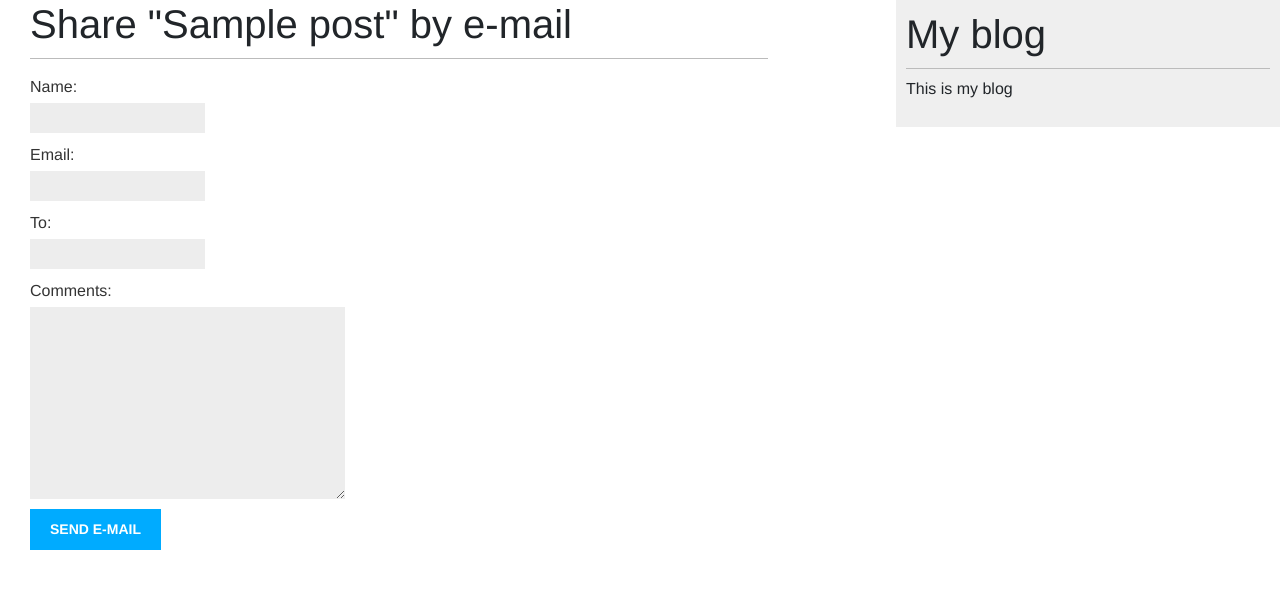
After one commit to 2005869/blog, a Django app: page /1/share/ in a window 1280 px wide. The commit adds this page. Shown: the top 589 px of the page. Run offline with Django 4.2, Linux system fonts and the light colour scheme; tables that the repository leaves empty hold one stand-in row (values such as "Sample post").

Commit message:
share a post

```diff
--- a/blog/settings.py
+++ b/blog/settings.py
@@ -123,3 +123,5 @@ STATIC_URL = 'static/'
 # https://docs.djangoproject.com/en/4.1/ref/settings/#default-auto-field
 
 DEFAULT_AUTO_FIELD = 'django.db.models.BigAutoField'
+
+EMAIL_BACKEND = 'django.core.mail.backends.console.EmailBackend'
--- a/blogapp/templates/blogapp/post/detail.html
+++ b/blogapp/templates/blogapp/post/detail.html
@@ -8,4 +8,7 @@
     Published {{ post.publish }} by {{ post.author }}
 </p>
 {{ post.body|linebreaks }}
+<p>
+    <a href="{% url 'blogapp:post_share' post.id %}">Share this post</a>
+</p>
 {% endblock %}
--- /dev/null
+++ b/blogapp/templates/blogapp/post/share.html
@@ -0,0 +1,18 @@
+{% extends 'blogapp/base.html' %}
+
+{% block title %} Share a post {% endblock %}
+
+{% block content %}
+
+{% if sent %}
+    <h1>E-mail sucessfully sent</h1>
+    <p>{{ post.title }} was successfully sent to {{ form.cleaned_data.to }}.</p>
+{% else %}
+    <h1>Share "{{ post.title }}" by e-mail</h1>
+    <form method="post">
+        {{ form.as_p }}
+        {% csrf_token %}
+        <input type="submit" value="Send e-mail">
+    </form>
+{% endif %}
+{% endblock %}
--- a/blogapp/urls.py
+++ b/blogapp/urls.py
@@ -9,4 +9,5 @@ urlpatterns = [
     # path('', views.post_list, name='post_list'),
     path('', views.PostListView.as_view(), name='post_list'),
     path('<int:year>/<int:month>/<int:day>/<slug:post>/', views.post_detail, name='post_detail'),
+    path('<int:post_id>/share/', views.post_share, name='post_share'),
 ]
--- a/blogapp/views.py
+++ b/blogapp/views.py
@@ -1,5 +1,6 @@
 from django.shortcuts import render, get_object_or_404
 from django.core.paginator import Paginator, EmptyPage, PageNotAnInteger
+from django.core.mail import send_mail
 from django.views.generic import ListView
 from . import forms
 from . import models
@@ -40,11 +41,17 @@ class PostListView(ListView):
 
 def post_share(request, post_id):
     post = get_object_or_404(models.Post, id=post_id, status='published')
+    sent = False
 
     if request.method == 'POST':
         form = forms.EmailPostForm(request.POST)
         if form.is_valid():
             cd = form.cleaned_data
+            post_url = request.build_absolute_uri(post.get_absolute_url())
+            subject = f'{cd["name"]} recommends you read {post.title}'
+            message = f'Read {post.title} at {post_url}\n\n{cd["name"]}\'s comments: {cd["comments"]}'
+            send_mail(subject, message, 'no-reply@blog.com', [cd['to']])
+            sent = True
     else:
         form = forms.EmailPostForm()
-    return render(request, 'blog/post/share.html', {'post': post, 'form': form})
+    return render(request, 'blogapp/post/share.html', {'post': post, 'form': form, 'sent': sent})
```
